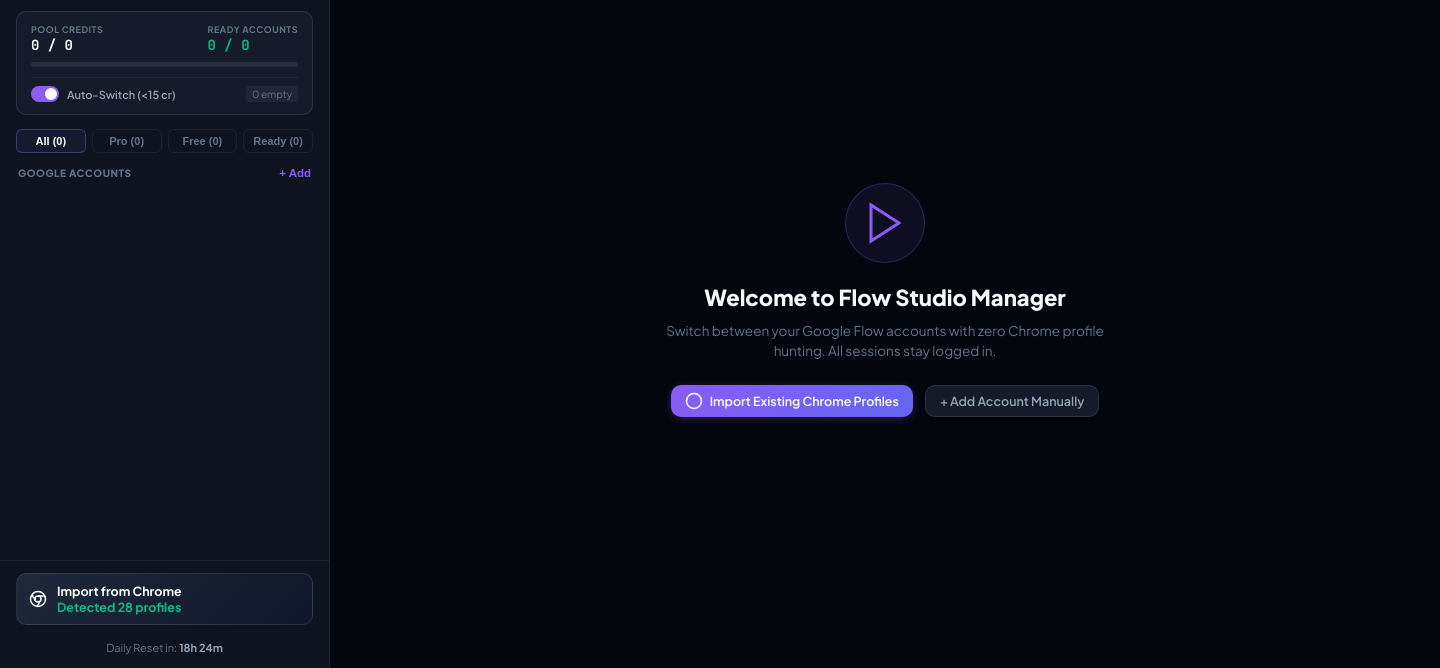
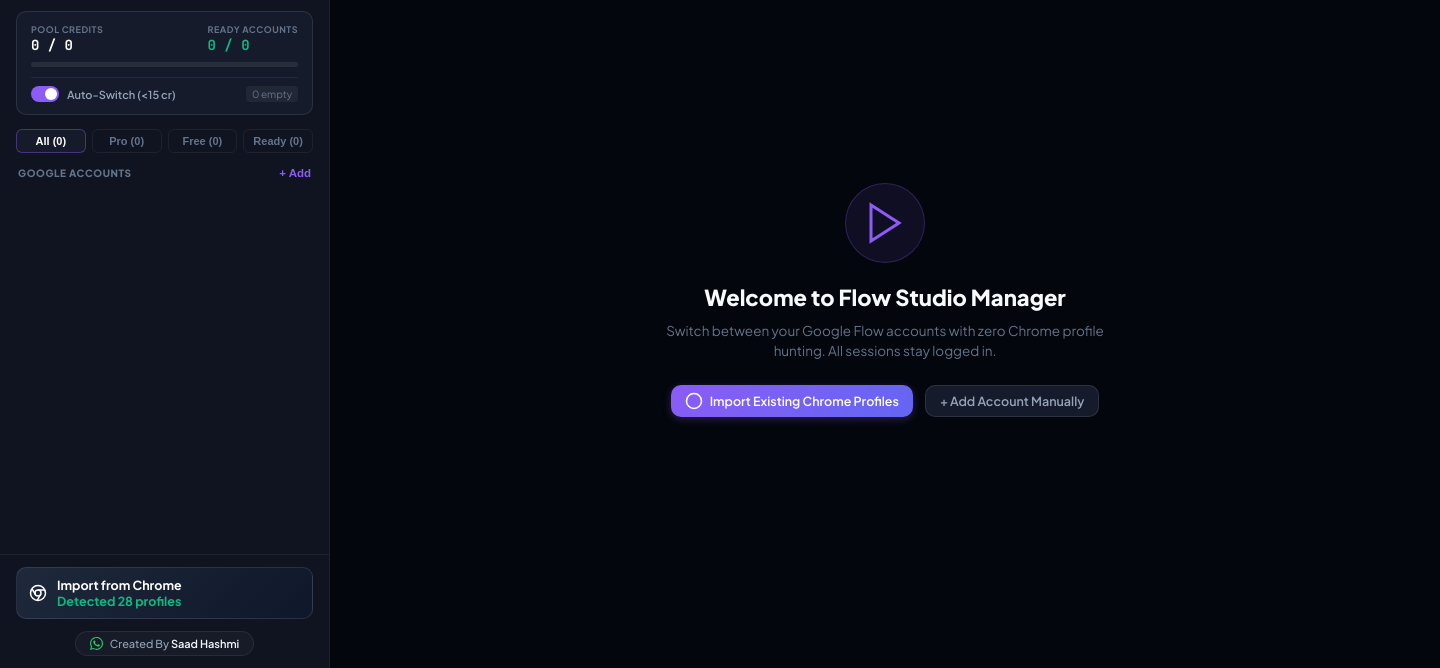
Before and after one commit to saadhashme/flow-studio-manager, an Electron app: page src/index.html in a window 1440 px wide. Shown: the part 132-800 px from the top of the page. Drawn offline with Linux system fonts and the light colour scheme; no server answers.

Commit message:
Update footer: Replace Daily Reset with Created By Saad Hashmi WhatsApp link

```diff
--- a/preload.js
+++ b/preload.js
@@ -17,6 +17,7 @@ contextBridge.exposeInMainWorld('flowAPI', {
   openLoginModal: (accountId) => ipcRenderer.invoke('open-login-modal', accountId),
   refreshCurrentCredits: () => ipcRenderer.invoke('refresh-credits'),
   setFlowViewVisible: (visible) => ipcRenderer.invoke('set-flow-view-visible', visible),
+  openExternal: (url) => ipcRenderer.invoke('open-external', url),
 
   // Settings & Storage
   getSettings: () => ipcRenderer.invoke('get-settings'),
--- a/src/index.html
+++ b/src/index.html
@@ -183,7 +183,12 @@
         </button>
 
         <div class="footer-meta-row">
-          <span class="daily-reset-text">Daily Reset in: <strong id="reset-timer">18h 24m</strong></span>
+          <a id="btn-author-link" href="https://wa.me/+923025080076" class="creator-badge-link" target="_blank" title="Contact Saad Hashmi on WhatsApp">
+            <svg class="creator-wa-icon" viewBox="0 0 24 24">
+              <path d="M.057 24l1.687-6.163c-1.041-1.804-1.588-3.849-1.587-5.946.003-6.556 5.338-11.891 11.893-11.891 3.181.001 6.167 1.24 8.413 3.488 2.245 2.248 3.481 5.236 3.48 8.414-.003 6.557-5.338 11.892-11.893 11.892-1.99-.001-3.951-.5-5.688-1.448l-6.305 1.654zm6.597-3.807c1.676.995 3.276 1.591 5.392 1.592 5.448 0 9.886-4.434 9.889-9.885.002-5.462-4.415-9.89-9.881-9.892-5.452 0-9.887 4.434-9.889 9.884-.001 2.225.651 3.891 1.746 5.634l-.999 3.648 3.742-.981zm11.387-5.464c-.074-.124-.272-.198-.57-.347-.297-.149-1.758-.868-2.031-.967-.272-.099-.47-.149-.669.149-.198.297-.768.967-.941 1.165-.173.198-.347.223-.644.074-.297-.149-1.255-.462-2.39-1.475-.883-.788-1.48-1.761-1.653-2.059-.173-.297-.018-.458.13-.606.134-.133.297-.347.446-.521.151-.172.2-.296.3-.495.099-.198.05-.372-.025-.521-.075-.148-.669-1.611-.916-2.206-.242-.579-.487-.501-.669-.51l-.57-.01c-.198 0-.52.074-.792.372s-1.04 1.016-1.04 2.479 1.065 2.876 1.213 3.074c.149.198 2.095 3.2 5.076 4.487.709.306 1.263.489 1.694.626.712.226 1.36.194 1.872.118.571-.085 1.758-.719 2.006-1.413.248-.695.248-1.29.173-1.414z"/>
+            </svg>
+            <span class="creator-label">Created By <strong class="creator-name">Saad Hashmi</strong></span>
+          </a>
         </div>
       </div>
 
--- a/src/js/app.js
+++ b/src/js/app.js
@@ -88,6 +88,7 @@ const el = {
   btnAddAccountTop: document.getElementById('btn-add-account-top'),
   btnEmptyAdd: document.getElementById('btn-empty-add'),
   resetTimer: document.getElementById('reset-timer'),
+  btnAuthorLink: document.getElementById('btn-author-link'),
 
   modalAccount: document.getElementById('modal-account'),
   modalAccountTitle: document.getElementById('modal-account-title'),
@@ -662,9 +663,11 @@ function startResetCountdown() {
   function updateTimer() {
     const { hours, mins, secondsUntilMidnight, localResetTime } = getTimeUntilPacificMidnight();
 
-    el.resetTimer.textContent = `${hours}h ${mins}m (${localResetTime})`;
-    if (el.resetTimer.parentElement) {
-      el.resetTimer.parentElement.title = `Google Flow daily quota resets at Midnight Pacific Time (Google HQ), which is ${localResetTime} in your local time.`;
+    if (el.resetTimer) {
+      el.resetTimer.textContent = `${hours}h ${mins}m (${localResetTime})`;
+      if (el.resetTimer.parentElement) {
+        el.resetTimer.parentElement.title = `Google Flow daily quota resets at Midnight Pacific Time (Google HQ), which is ${localResetTime} in your local time.`;
+      }
     }
 
     // Auto-refresh credits on local app when daily reset boundary is crossed
@@ -860,6 +863,19 @@ function bindEvents() {
       closeAllModals();
     }
   });
+
+  // Author WhatsApp Contact Link
+  if (el.btnAuthorLink) {
+    el.btnAuthorLink.addEventListener('click', (e) => {
+      e.preventDefault();
+      const url = el.btnAuthorLink.getAttribute('href') || 'https://wa.me/+923025080076';
+      if (window.flowAPI && typeof window.flowAPI.openExternal === 'function') {
+        window.flowAPI.openExternal(url);
+      } else {
+        window.open(url, '_blank');
+      }
+    });
+  }
 }
 
 function escapeHtml(str) {
--- a/src/styles/sidebar.css
+++ b/src/styles/sidebar.css
@@ -481,17 +481,57 @@
 }
 
 .footer-meta-row {
-  margin-top: 10px;
-  text-align: center;
+  margin-top: 12px;
+  display: flex;
+  justify-content: center;
+  align-items: center;
 }
 
-.daily-reset-text {
+.creator-badge-link {
+  display: inline-flex;
+  align-items: center;
+  gap: 7px;
+  padding: 5px 14px;
   font-size: 11px;
-  color: var(--text-muted);
+  font-weight: 500;
+  color: #94a3b8;
+  background: rgba(255, 255, 255, 0.03);
+  border: 1px solid rgba(255, 255, 255, 0.08);
+  border-radius: 20px;
+  text-decoration: none;
+  cursor: pointer;
+  transition: all 0.25s ease;
+  user-select: none;
 }
 
-.daily-reset-text strong {
-  color: var(--text-secondary);
+.creator-badge-link:hover {
+  color: #ffffff;
+  background: rgba(37, 211, 102, 0.12);
+  border-color: rgba(37, 211, 102, 0.35);
+  box-shadow: 0 0 12px rgba(37, 211, 102, 0.2);
+  transform: translateY(-1px);
+}
+
+.creator-name {
+  font-weight: 600;
+  color: #f1f5f9;
+  transition: color 0.2s ease;
+}
+
+.creator-badge-link:hover .creator-name {
+  color: #25d366;
+}
+
+.creator-wa-icon {
+  width: 13px;
+  height: 13px;
+  fill: #25d366;
+  flex-shrink: 0;
+  transition: transform 0.25s ease;
+}
+
+.creator-badge-link:hover .creator-wa-icon {
+  transform: scale(1.18);
 }
 
 /* CHROME PROFILES MODAL LIST */
```
Also changed, not shown: main.js (+15 -1 lines).
